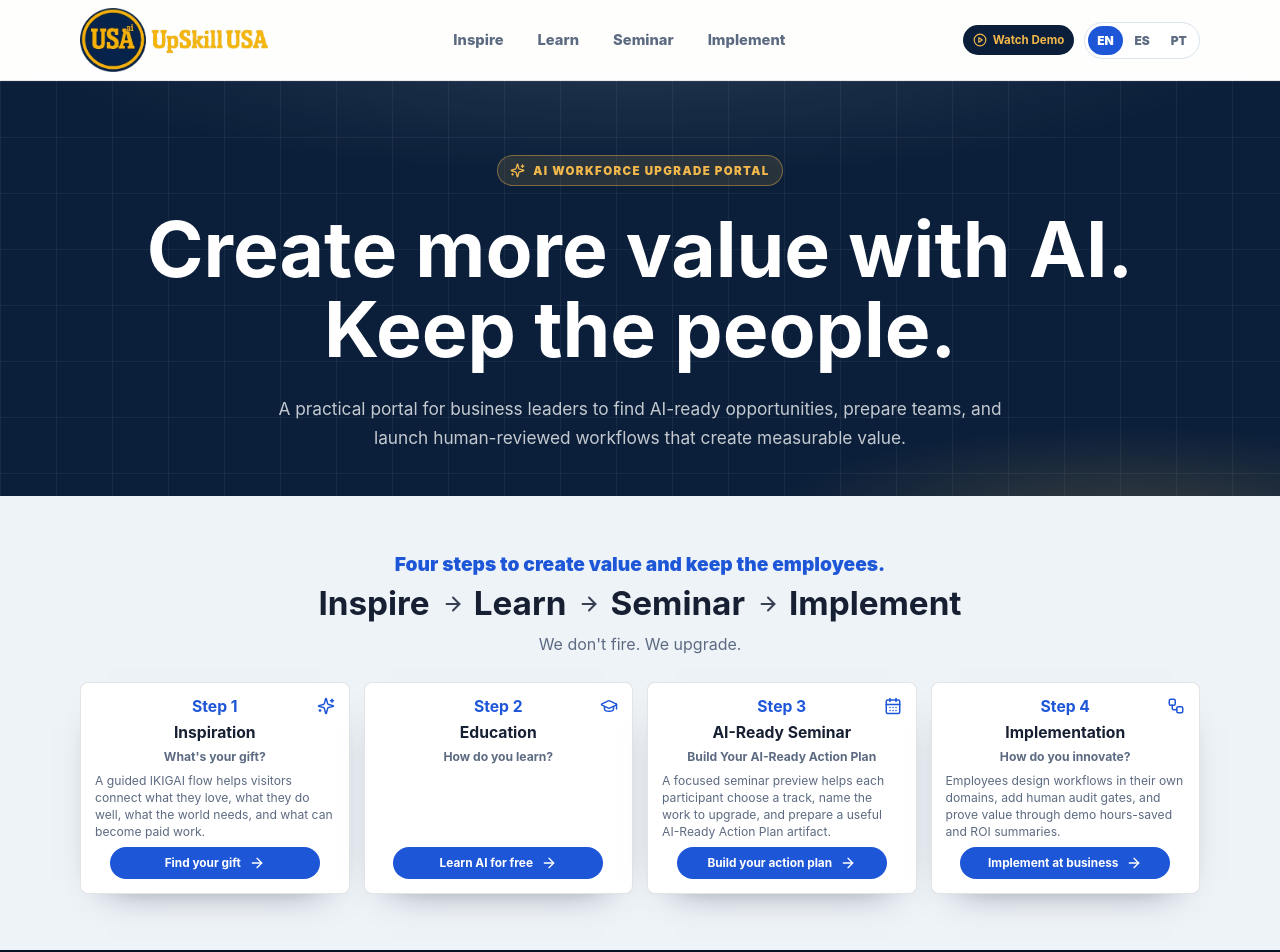
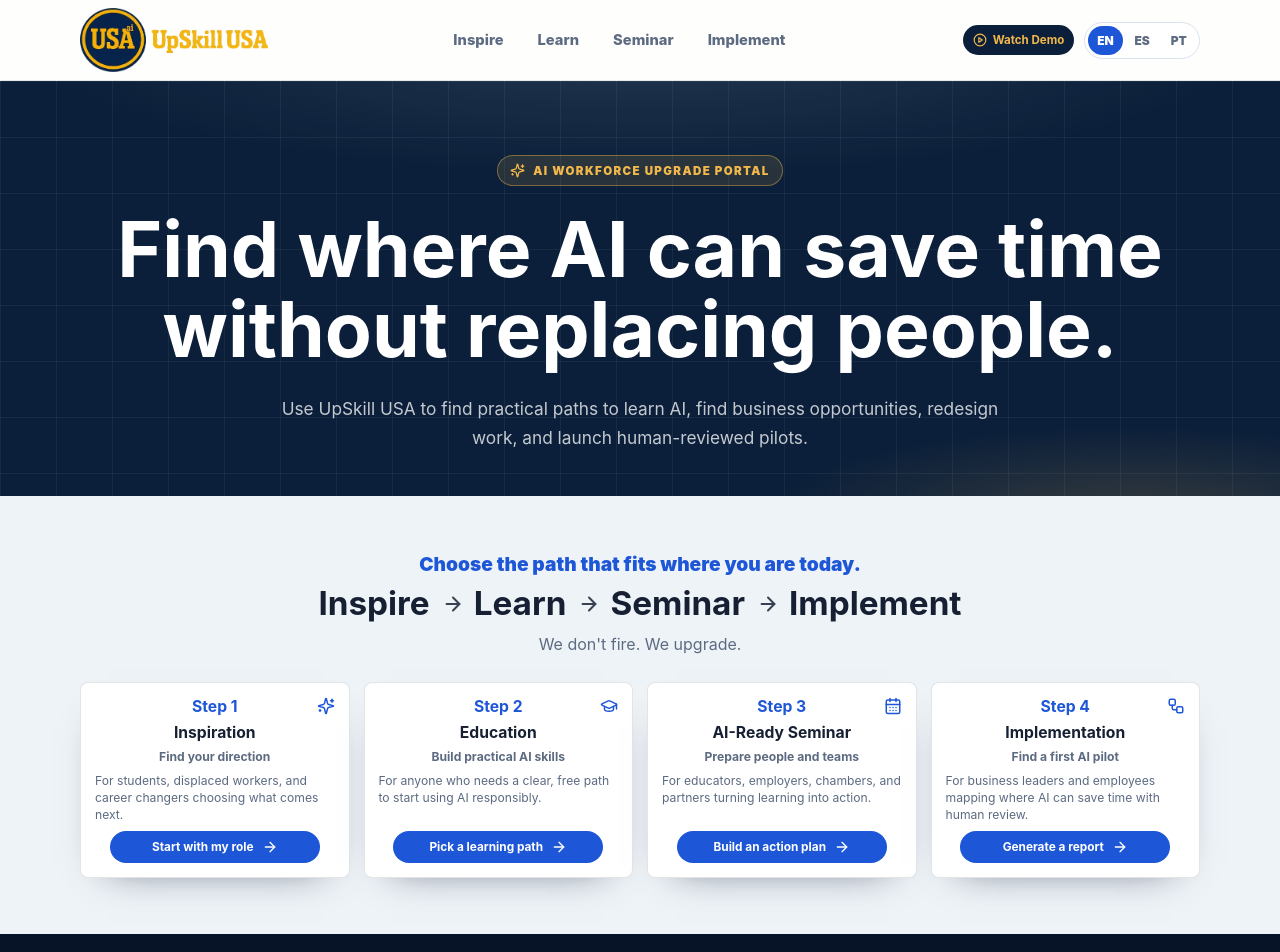
Before and after one commit to Nandobr/upskillusa_portal, a Next.js app: page / in a window 1280 px wide. Shown: the top 952 px of the page. Built offline with nearby package versions, Linux system fonts and the light colour scheme.

Commit message:
Update homepage positioning copy

```diff
--- a/src/components/portal-pages.tsx
+++ b/src/components/portal-pages.tsx
@@ -334,13 +334,45 @@ const seminarBuilderCopy = {
   },
 } as const;
 
+const homepageFrameworkCardCopy: Partial<
+  Record<
+    Language,
+    Record<FrameworkKey, { question: string; summary: string; cta: string }>
+  >
+> = {
+  en: {
+    inspire: {
+      question: "Find your direction",
+      summary: "For students, displaced workers, and career changers choosing what comes next.",
+      cta: "Start with my role",
+    },
+    learn: {
+      question: "Build practical AI skills",
+      summary: "For anyone who needs a clear, free path to start using AI responsibly.",
+      cta: "Pick a learning path",
+    },
+    adapt: {
+      question: "Prepare people and teams",
+      summary: "For educators, employers, chambers, and partners turning learning into action.",
+      cta: "Build an action plan",
+    },
+    implement: {
+      question: "Find a first AI pilot",
+      summary: "For business leaders and employees mapping where AI can save time with human review.",
+      cta: "Generate a report",
+    },
+  },
+};
+
 function FrameworkCards() {
-  const { content } = usePortalContent();
+  const { content, language } = usePortalContent();
+  const cardCopy = homepageFrameworkCardCopy[language];
 
   return (
     <div className="framework-grid">
       {frameworkOrder.map((key) => {
         const framework = content.frameworks[key];
+        const card = cardCopy?.[key] ?? framework;
         const Icon = icons[key];
 
         return (
@@ -353,12 +385,12 @@ function FrameworkCards() {
                 <Icon size={18} aria-hidden />
               </div>
               <h3>{framework.title}</h3>
-              <p className="framework-question">{framework.question}</p>
-              <p>{framework.summary}</p>
+              <p className="framework-question">{card.question}</p>
+              <p>{card.summary}</p>
             </div>
             <span className="button-row">
               <span className="button blue">
-                {framework.cta}
+                {card.cta}
                 <ArrowRight size={16} aria-hidden />
               </span>
             </span>
@@ -371,7 +403,9 @@ function FrameworkCards() {
 
 export function OverviewPage() {
   const { content } = usePortalContent();
-  const heroLines = content.brand.lockup.split(". ").map((line, index, lines) => {
+  const heroLines = content.brand.lockup.includes("\n")
+    ? content.brand.lockup.split("\n")
+    : content.brand.lockup.split(". ").map((line, index, lines) => {
         if (index < lines.length - 1 && !line.endsWith(".")) {
           return `${line}.`;
         }
--- a/src/lib/content.ts
+++ b/src/lib/content.ts
@@ -142,7 +142,7 @@ export const portalContent: Record<Language, PortalContent> = {
     ],
     brand: {
       name: "UpSkill USA",
-      lockup: "Create more value with AI. Keep the people.",
+      lockup: "Find where AI can save time\nwithout replacing people.",
       tagline: "Inspire -> Learn -> Seminar -> Implement",
       promise: "We don't fire. We upgrade.",
       jfkLine: "Ask not what AI can do for you. Ask what you can do with AI.",
@@ -150,10 +150,10 @@ export const portalContent: Record<Language, PortalContent> = {
     },
     overview: {
       eyebrow: "AI workforce upgrade portal",
-      title: "Four steps to create value and keep the employees.",
+      title: "Choose the path that fits where you are today.",
       intro:
-        "A practical portal for business leaders to find AI-ready opportunities, prepare teams, and launch human-reviewed workflows that create measurable value.",
-      arc: ["Find your gift", "Learn AI for free", "Build your AI-ready action plan", "Implement at business"],
+        "Use UpSkill USA to find practical paths to learn AI, find business opportunities, redesign work, and launch human-reviewed pilots.",
+      arc: ["Find your direction", "Build practical AI skills", "Prepare people and teams", "Find a first AI pilot"],
       primaryCta: "Map Your AI Opportunity",
       secondaryCta: "Explore the Four Steps",
       metricNote: "Source-note: use the DOCX-corrected figure of 22% of jobs disrupted by 2030.",
```
Lines whose indentation alone changed are shown as unchanged.
